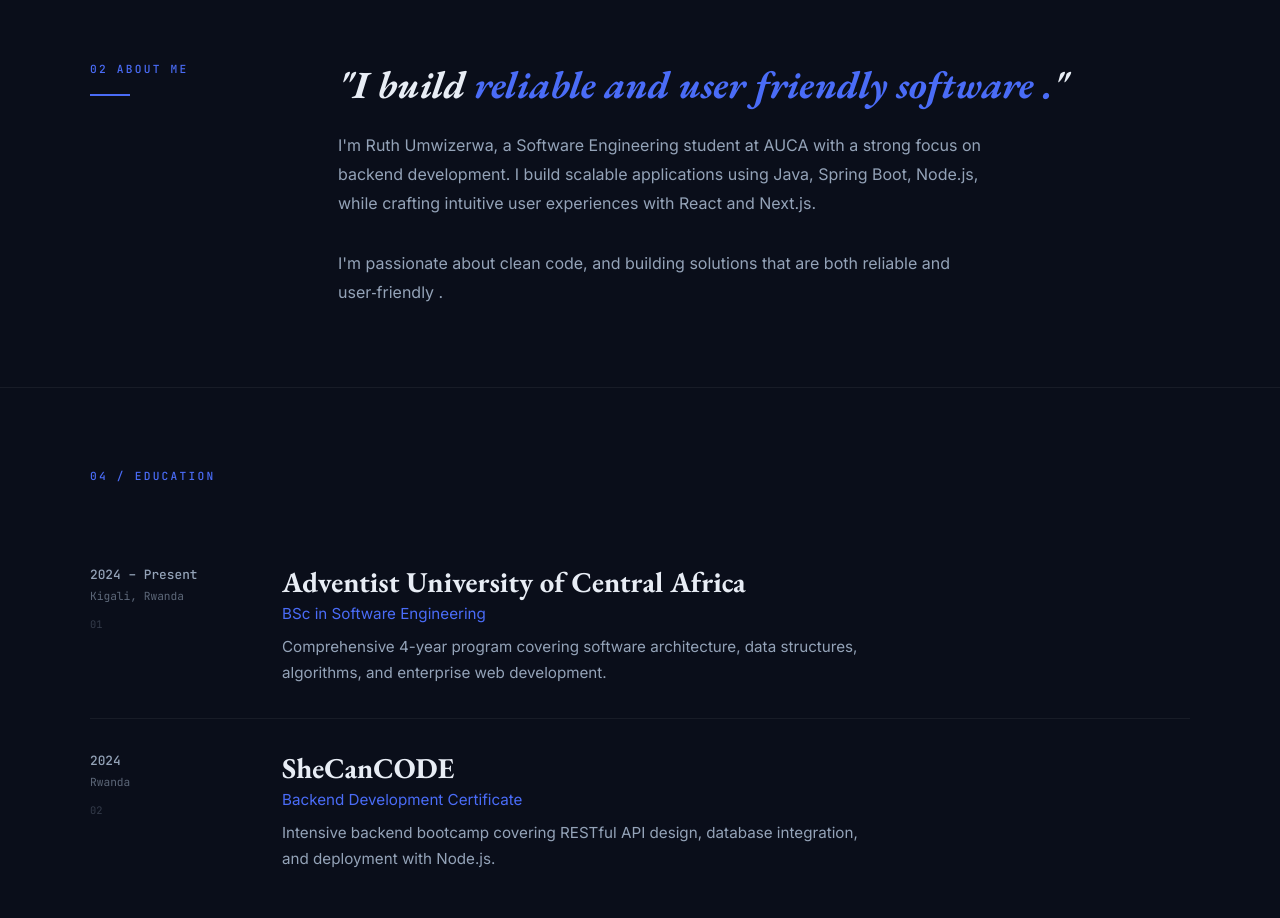
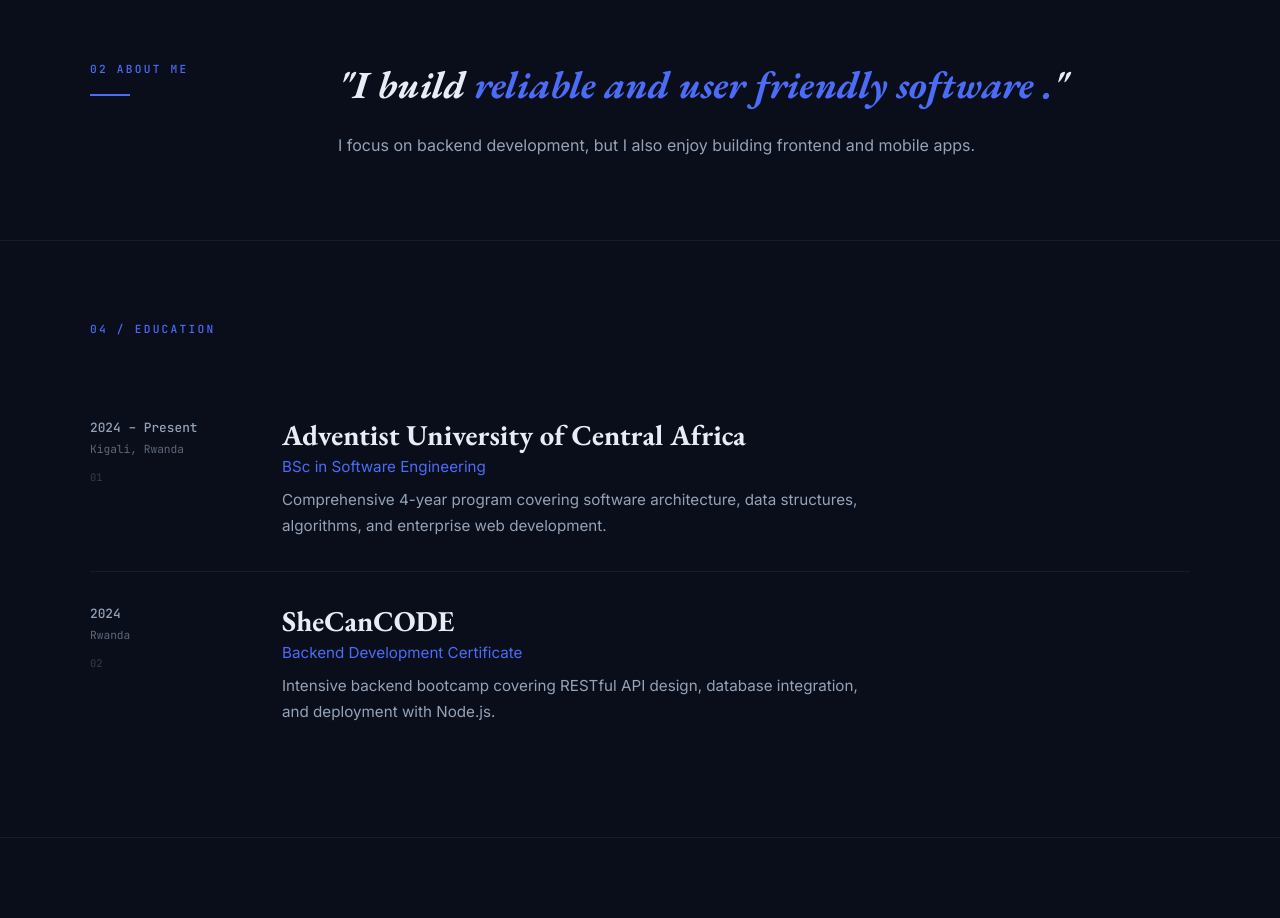
Before and after one commit to Umwizer/ruthumwizerwaportfolio, a Next.js app: page / in a window 1280 px wide. Shown: the part 820-1738 px from the top of the page. Built offline with nearby package versions, Linux system fonts and the light colour scheme.

Commit message:
updating about paragraph

```diff
--- a/app/components/About.tsx
+++ b/app/components/About.tsx
@@ -1,4 +1,3 @@
-
 export default function About() {
   const styles = {
     section: {
@@ -66,30 +65,15 @@ export default function About() {
   return (
     <section style={styles.section} id="about">
       <div style={styles.container}>
-        {/* Left side - section number */}
         <div style={styles.left}>
           <p style={styles.sectionNumber}>02 About Me</p>
           <div style={styles.divider} />
         </div>
-
         <div style={styles.right}>
-          {/* Highlighted quote */}
           <p style={styles.quote}>
             &quot;I build  <span style={styles.quoteAccent}>reliable and user friendly software .</span>&quot;
           </p>
-
-          {/* Description */}
-          <p style={styles.description}>
-            I'm Ruth Umwizerwa, a Software Engineering student at AUCA with a
-            strong focus on backend development. I build scalable applications
-            using Java, Spring Boot, Node.js, while crafting intuitive
-            user experiences with React and Next.js.
-          </p>
-
-          <p style={styles.descriptionSecond}>
-            I'm passionate about clean code, and building
-            solutions that are both reliable and user‑friendly .
-          </p>
+          <p style={styles.description}>  I focus on backend development, but I also enjoy building frontend and mobile apps.</p>
         </div>
       </div>
 
```
